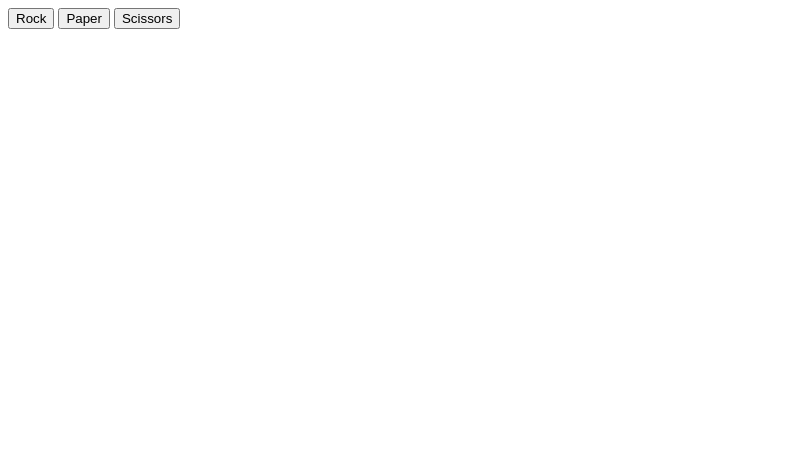
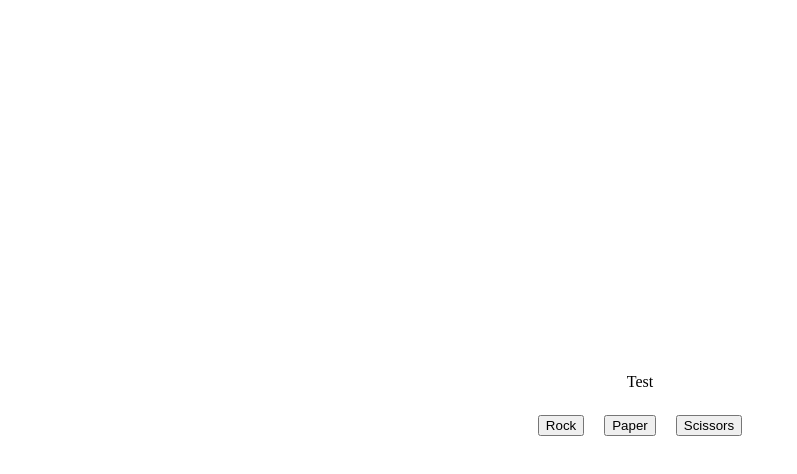
Before and after one commit to looonnng/odin-rock-paper-scissor, a plain HTML site: page index.html in a window 1280 px wide. Shown: the whole page, without its empty margins (0-797 px from the left). Drawn offline with Linux system fonts and the light colour scheme.

Commit message:
Added result display and containers

```diff
--- a/index.html
+++ b/index.html
@@ -5,12 +5,22 @@
     <meta http-equiv="X-UA-Compatible" content="IE=edge" />
     <meta name="viewport" content="width=device-width, initial-scale=1.0" />
     <title>Project: Rock Paper Scissors</title>
-    <link rel="stylessheet" href="styles.css" />
-    <script src="script.js" defer></script>
+    <link rel="stylesheet" type="text/css" href="styles.css" />
+
   </head>
   <body>
-    <button class="rock">Rock</button>
-    <button class="paper">Paper</button>
-    <button class="scissors">Scissors</button>
+    <div class="container">
+      <div id="result">Test</div>
+
+
+      <div class="buttons">
+        <button class="rock">Rock</button>
+        <button class="paper">Paper</button>
+        <button class="scissors">Scissors</button>
+      </div>
+
+
+    </div>
+    <script src="script.js" defer></script>
   </body>
 </html>
```
